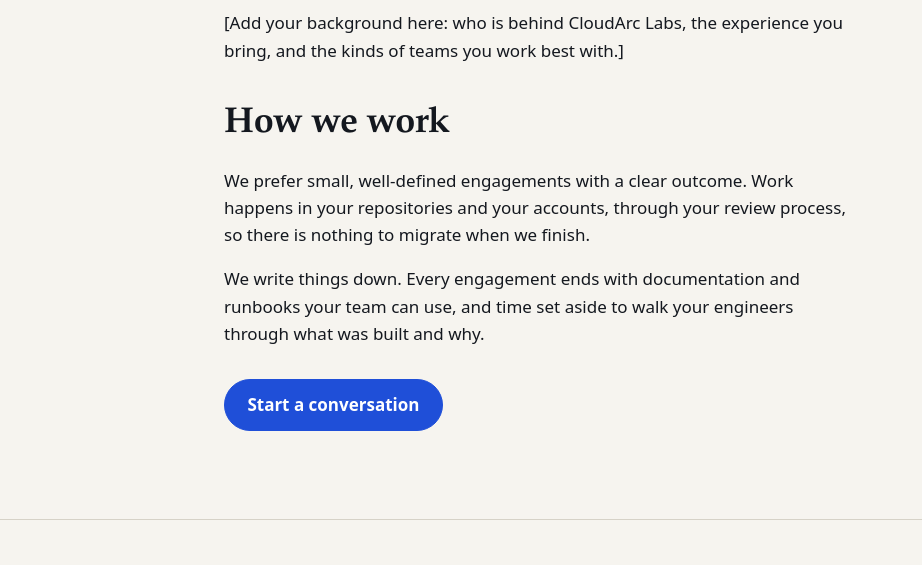
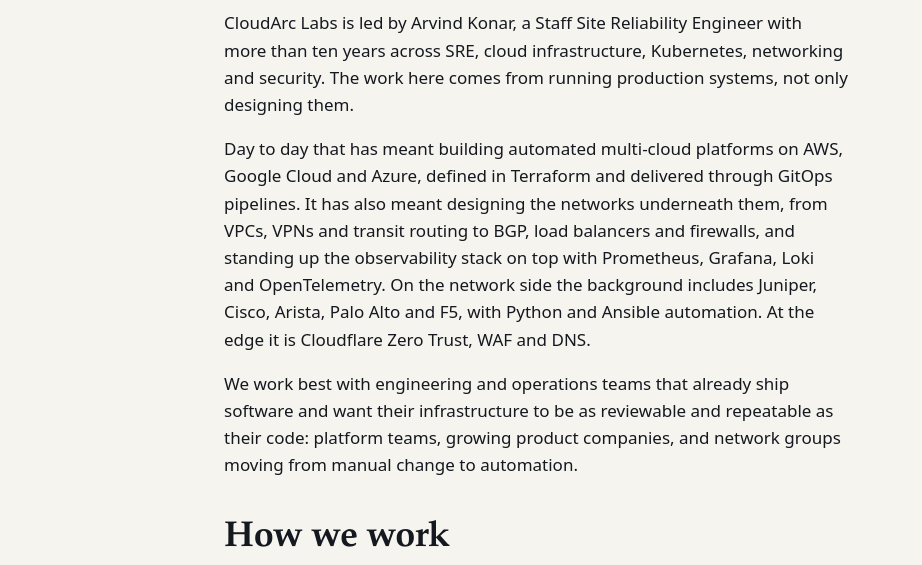
Before and after one commit to arvindkonar/cloudflare-cloudarclabs, an Astro site: page /about in a window 1280 px wide. Shown: the part 701-1266 px from the top of the page, without its empty margins (104-1026 px from the left). Built offline with nearby package versions, Linux system fonts and the light colour scheme; Astro itself is replaced by a stand-in of ours.

Commit message:
Fill in About page 'Who we are' section
Co-Authored-By: Claude Sonnet 5.5 <noreply@anthropic.com>

```diff
--- a/src/pages/about.astro
+++ b/src/pages/about.astro
@@ -17,15 +17,25 @@ import { site } from '../site';
 
   <section class="section">
     <div class="wrap prose">
-      <!--
-        TODO: replace this section with your own story before going live.
-        Suggested content: who you are, years of experience, the kinds of
-        environments you have run, certifications, and where you are based.
-      -->
       <h2>Who we are</h2>
       <p>
-        [Add your background here: who is behind {site.name}, the experience you bring, and the
-        kinds of teams you work best with.]
+        {site.name} is led by Arvind Konar, a Staff Site Reliability Engineer with more than ten
+        years across SRE, cloud infrastructure, Kubernetes, networking and security. The work
+        here comes from running production systems, not only designing them.
+      </p>
+      <p>
+        Day to day that has meant building automated multi-cloud platforms on AWS, Google Cloud
+        and Azure, defined in Terraform and delivered through GitOps pipelines. It has also meant
+        designing the networks underneath them, from VPCs, VPNs and transit routing to BGP, load
+        balancers and firewalls, and standing up the observability stack on top with Prometheus,
+        Grafana, Loki and OpenTelemetry. On the network side the background includes Juniper,
+        Cisco, Arista, Palo Alto and F5, with Python and Ansible automation. At the edge it is
+        Cloudflare Zero Trust, WAF and DNS.
+      </p>
+      <p>
+        We work best with engineering and operations teams that already ship software and want
+        their infrastructure to be as reviewable and repeatable as their code: platform teams,
+        growing product companies, and network groups moving from manual change to automation.
       </p>
 
       <h2>How we work</h2>
```
